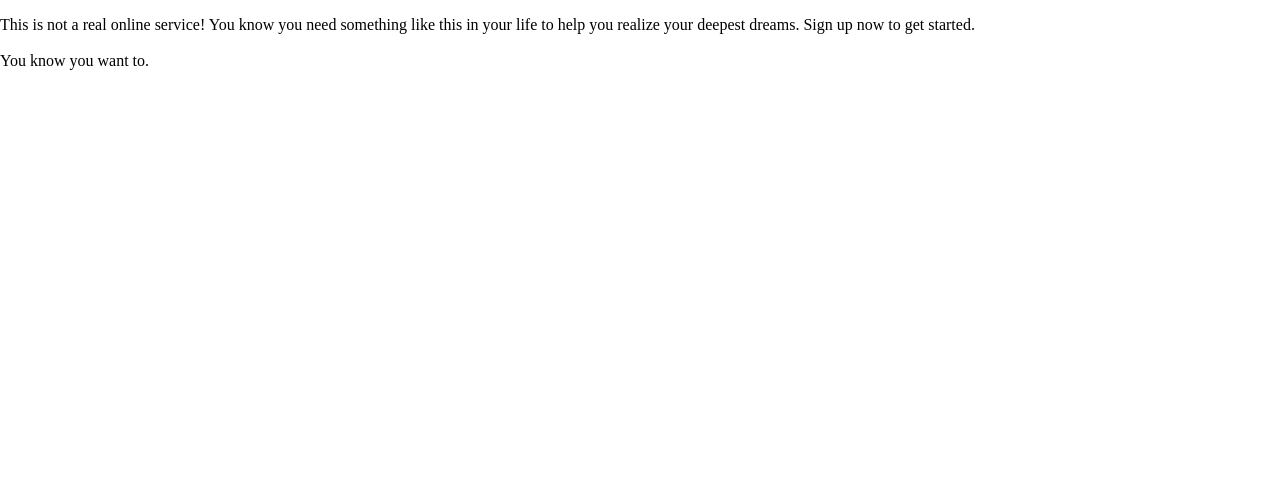
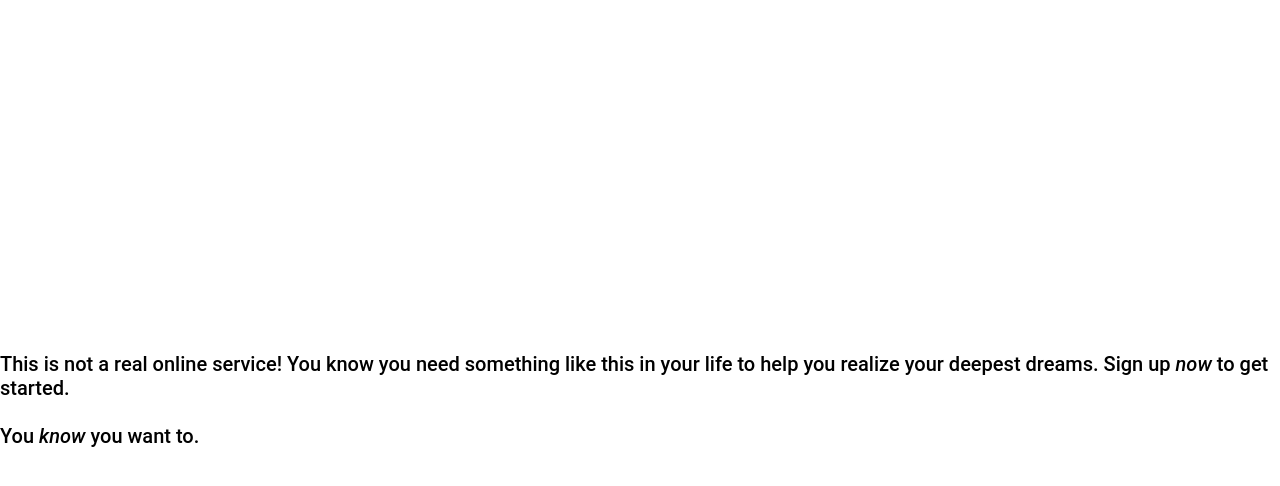
Before and after one commit to Alhimerus/odin-sign-up-form, a plain HTML site: page index.html in a window 1280 px wide. Drawn offline with Linux system fonts and the light colour scheme.

Commit message:
Add some style to the paragraph

```diff
--- a/index.html
+++ b/index.html
@@ -20,10 +20,10 @@
   <div class="right-container">
     <p>
       This is not a real online service! You know you need something like this in your life to help you realize your
-      deepest dreams. Sign up now to get started.
+      deepest dreams. Sign up <em>now</em> to get started.
       <br>
       <br>
-      You know you want to.
+      You <em>know</em> you want to.
     </p>
   </div>
 </body>
--- a/style.css
+++ b/style.css
@@ -56,3 +56,15 @@ img.fern {
   color: rgb(255, 255, 255);
   font-size: 18vh;
 }
+
+.right-container {
+  display: flex;
+  flex-direction: column;
+  justify-content: center;
+}
+
+.right-container p {
+  font-size: calc(16px + 0.5vh);
+  font-family: Roboto, Ubuntu, sans-serif ;
+  font-weight: 500;
+}
```
